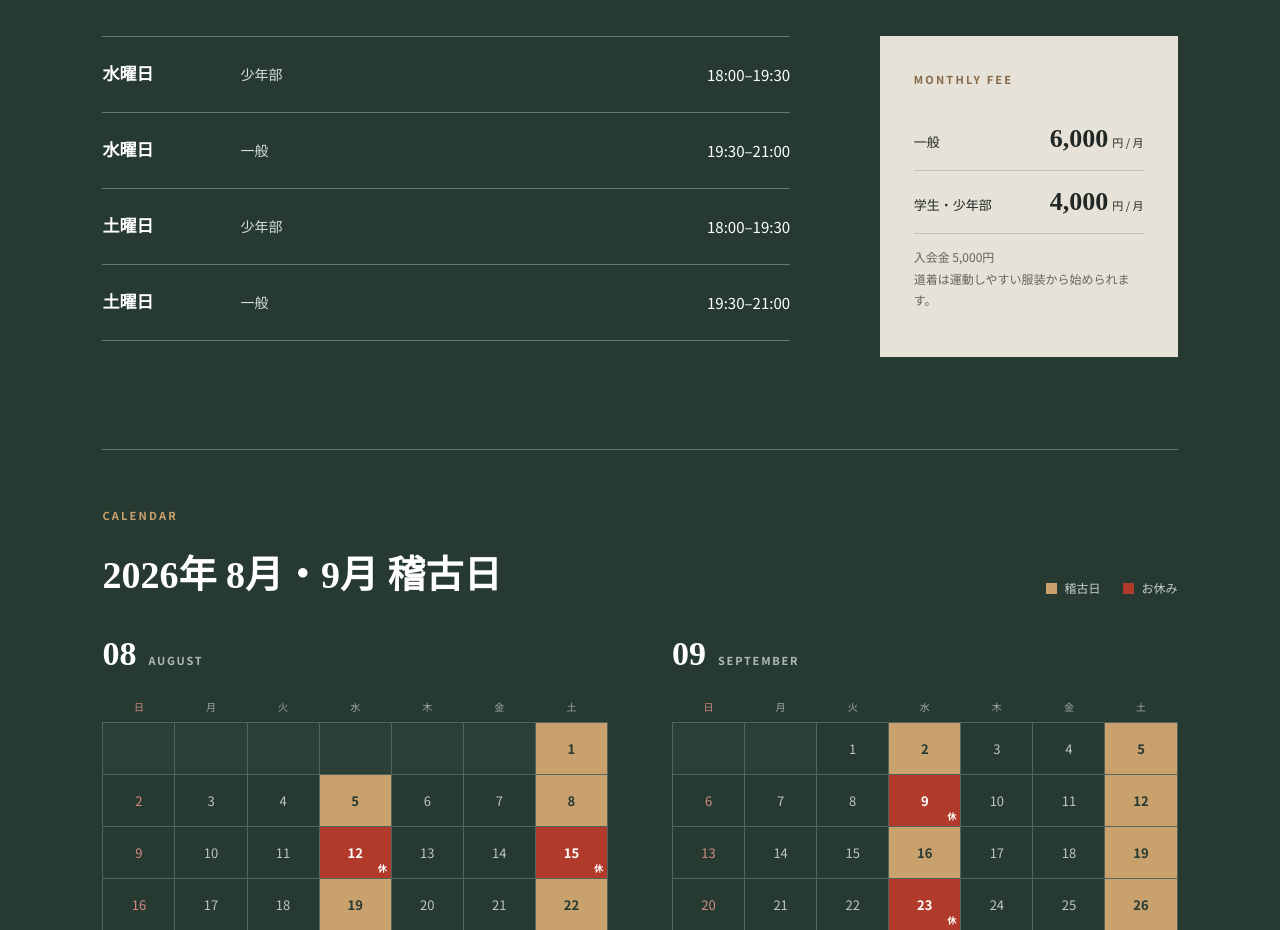
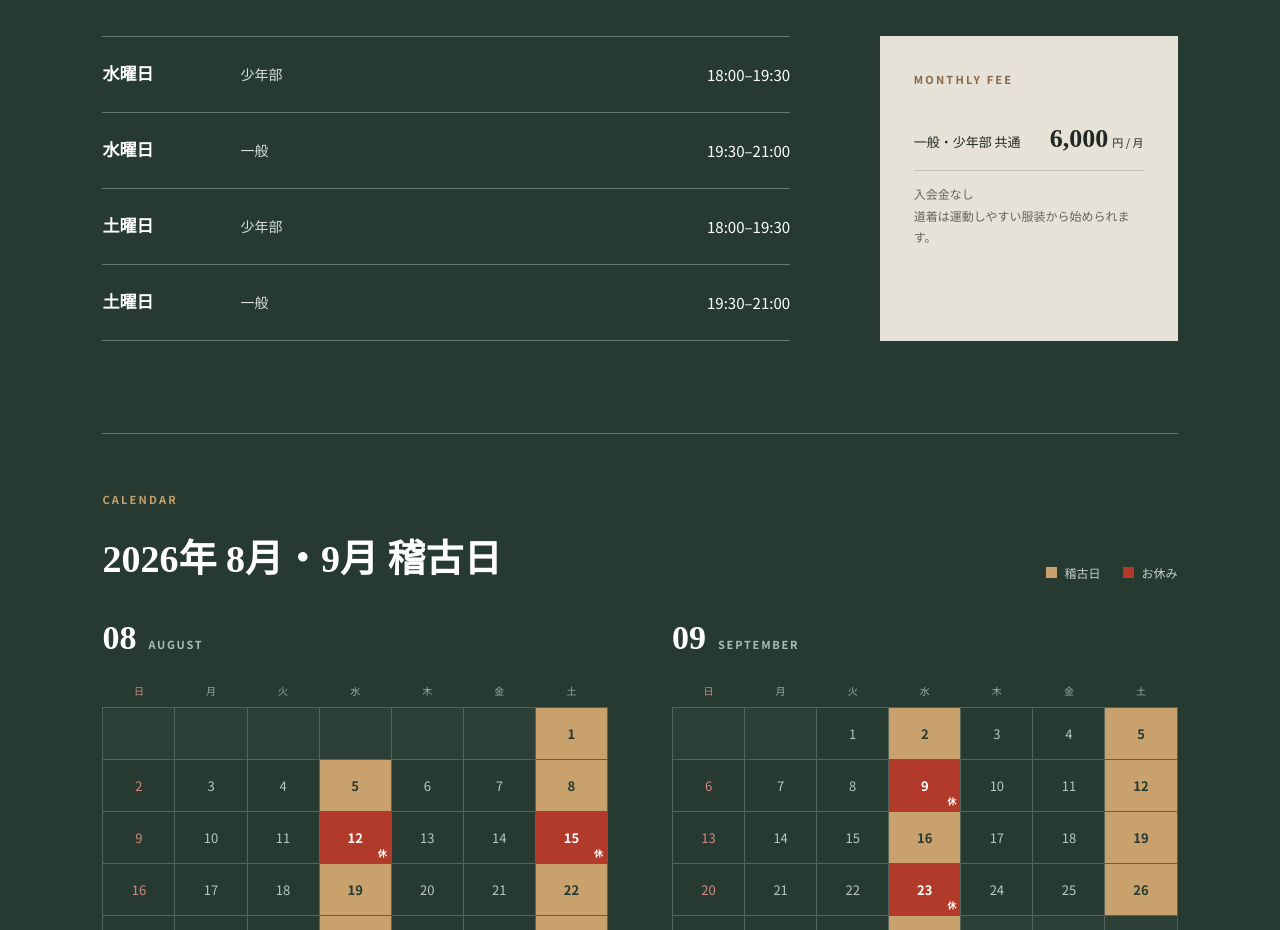
Before and after one commit to SakaiAikido/sakai-aikido-site, a plain HTML site: page index.html in a window 1280 px wide. Shown: the part 1760-2690 px from the top of the page. Drawn offline with Linux system fonts and the light colour scheme.

Commit message:
Update membership fee information

```diff
--- a/index.html
+++ b/index.html
@@ -73,9 +73,8 @@
         </div>
         <aside class="fees">
           <p class="eyebrow">MONTHLY FEE</p>
-          <div><span>一般</span><strong>6,000<small>円 / 月</small></strong></div>
-          <div><span>学生・少年部</span><strong>4,000<small>円 / 月</small></strong></div>
-          <p>入会金 5,000円<br>道着は運動しやすい服装から始められます。</p>
+          <div><span>一般・少年部 共通</span><strong>6,000<small>円 / 月</small></strong></div>
+          <p>入会金なし<br>道着は運動しやすい服装から始められます。</p>
         </aside>
       </div>
       <div class="practice-calendar" aria-labelledby="calendar-title">
```
